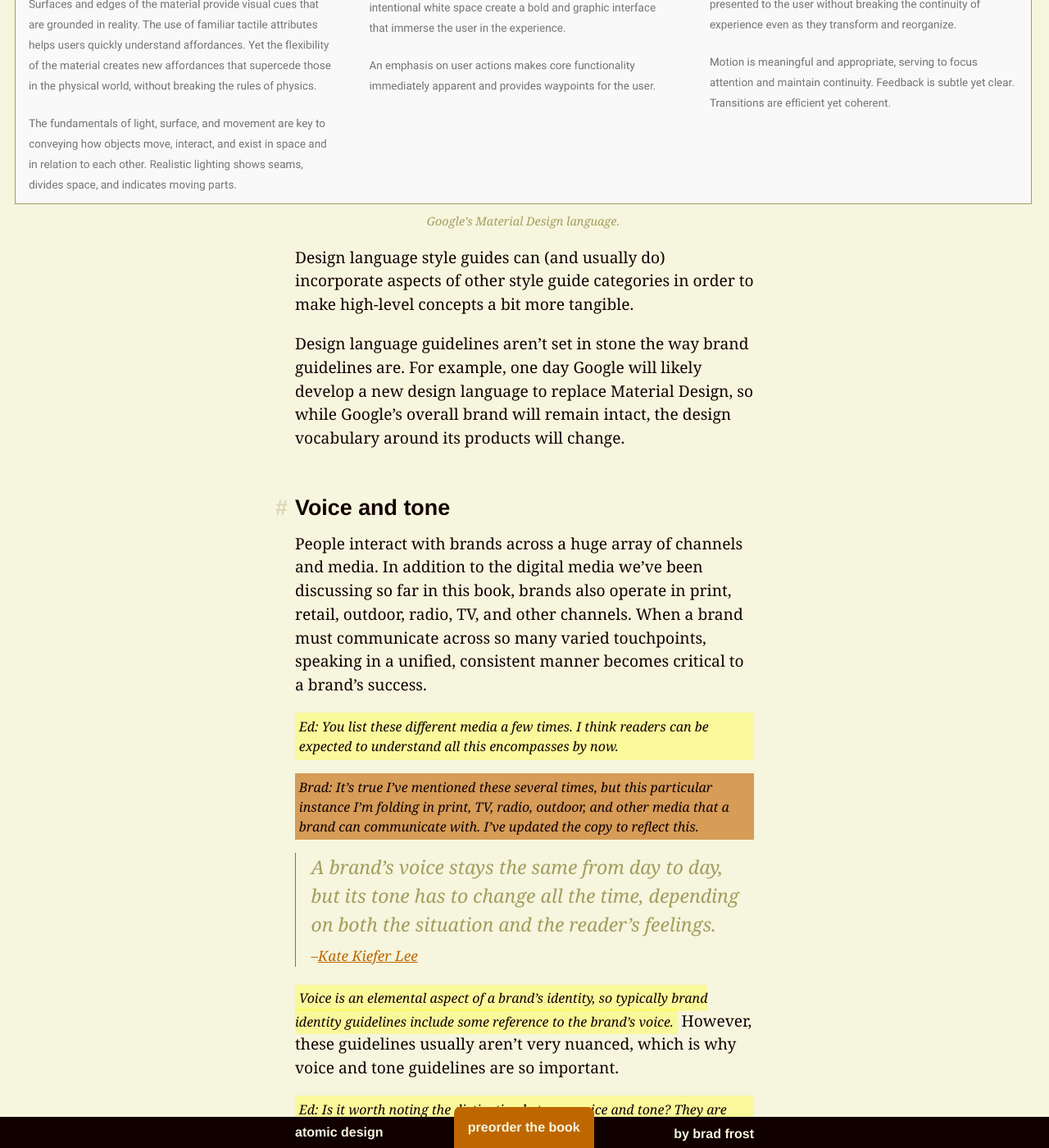
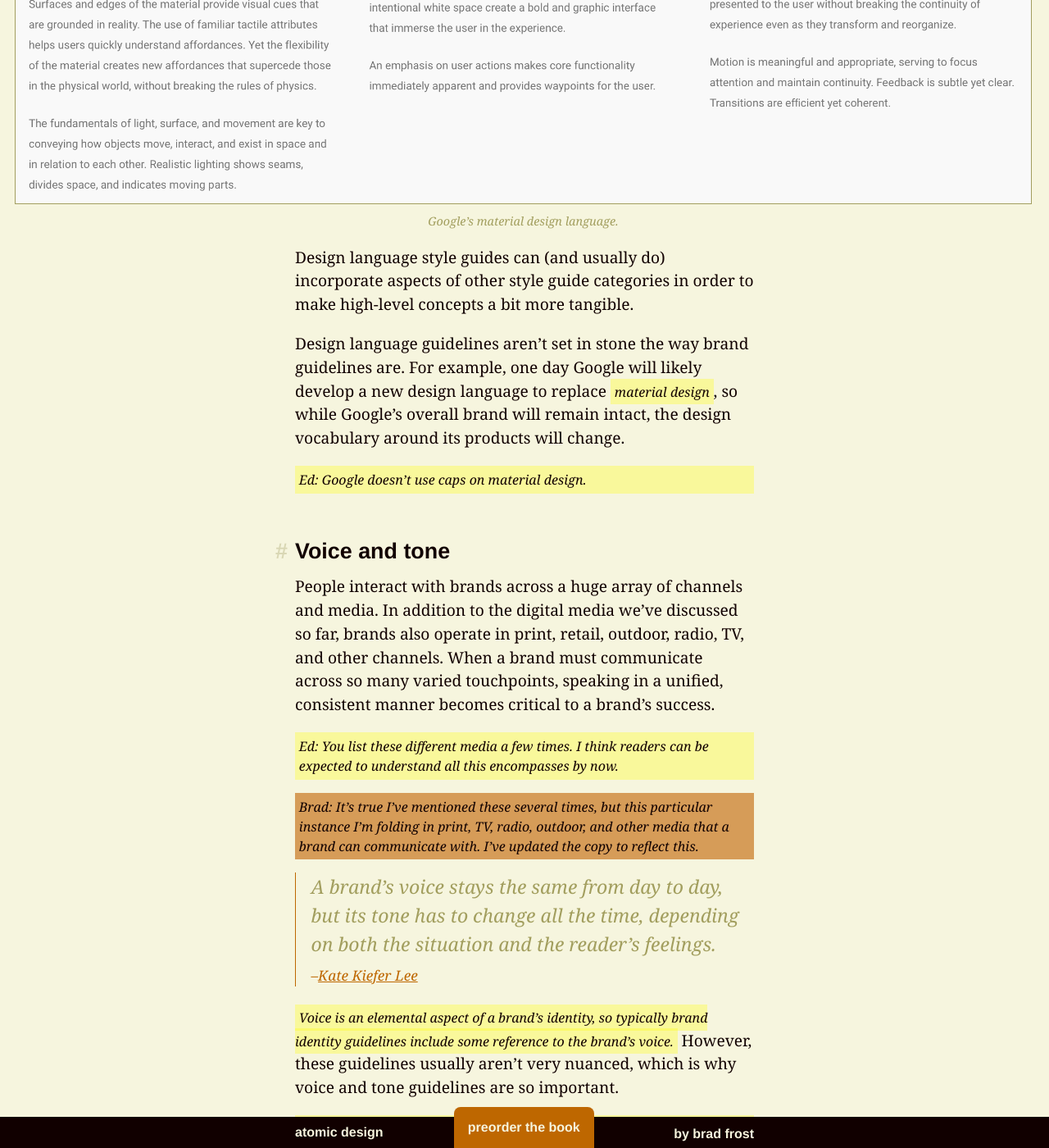
Before and after one commit to bradfrost/atomic-design, a Jekyll site: the page built from chapter-1.md, in a window 1280 px wide and 1400 px high, scrolled down 22174 px. Shown: the whole window at 82% size. Built offline with Jekyll 4.4.1, drawn with Linux system fonts in a browser that asks for light colours; some of the changed text lies outside the part shown.

Commit message:
Second round of copy-edits complete.
Just a few tweaks here and there.

```diff
--- a/chapter-1.md
+++ b/chapter-1.md
@@ -24,7 +24,7 @@ From the beginning, the page metaphor provided users with a familiar language wi
 
 {% include figure.html src="../images/content/chrome-webpage.png" caption="Chrome browser displaying ‘This webpage is not available’ message." %}
 
-The page was—and continues to be—a very visible and helpful metaphor for the users of the web. It also has a profound influence on how web experiences are created.
+The page was – and continues to be – a very visible and helpful metaphor for the users of the web. It also has a profound influence on how web experiences are created.
 
 In the early days of the web, companies looking to get online simply translated their printed materials onto their websites. But even though these brochure websites offered a very one-dimensional perspective of what the web could offer, viewing websites as digital representations of the printed page was easy for creators to wrap their heads around.
 
@@ -50,12 +50,9 @@ The page metaphor has served its purpose helping users familiarize themselves wi
 
 Thankfully, the web community is hard at work establishing principles and practices to help us effectively talk about and create for the web. And there’s one concept that keeps popping up in every conversation about how to make successful web experiences: **modularity**.
 
-Modularity predates the web by a long shot. The Industrial Revolution brought about interchangeable parts
-and Henry Ford’s assembly line forever transformed the automobile manufacturing process. The earliest cars and components were individually crafted, which led to many safety and maintainability nightmares. Ford broke the automobile down into its component parts and modularized the assembly process. The results spoke for themselves: more uniform, more reliable, safer cars rolled out of the factory, and in record time to boot.
-
+Modularity predates the web by a long shot. The Industrial Revolution brought about interchangeable parts and Henry Ford’s assembly line forever transformed the automobile manufacturing process. The earliest cars and components were individually crafted, which led to many safety and maintainability nightmares. Ford broke the automobile down into its component parts and modularized the assembly process. The results spoke for themselves: more uniform, more reliable, safer cars rolled out of the factory, and in record time to boot.
 
 As the machine age became the computer age, computer scientists began practicing object-oriented programming and establishing important modular concepts like *separation of concerns* and the *single responsibility principle*. It is from this world that the World Wide Web was born, so it’s no surprise that [modular design](http://www.w3.org/DesignIssues/Principles.html#Modular) quickly became a design principle for the architecture of the web.
-
 
 Slowly, but surely, these concepts found their way into web designers’ workflows. In the early 2000s we saw the introduction of libraries like [YUI](http://yuilibrary.com/) and [jQuery UI](http://jqueryui.com/) that provided developers with a toolkit of widgets and patterns to create more consistent user interfaces.
 
@@ -144,7 +141,7 @@ That’s not to say static design tools like Photoshop and Sketch aren’t impor
 
 Establishing design atmosphere early is critical to a project’s success, which is why designers have found ways to facilitate these important conversations without having to generate full mockups. Designer Samantha Warren developed design artifacts called [style tiles](http://styletil.es/), which demonstrate color, type, and texture explorations in a nice encapsulated one-pager. Designer Dan Mall built on Samantha’s idea with a concept called [element collages](http://danielmall.com/articles/rif-element-collages/), which demonstrate design atmosphere explorations in an exploded collage of interface elements.
 
-{% include figure.html src="../images/content/style-tiles.jpg" caption="Style tiles, a concept created by designer Samantha Warren, allow designers to explore color, typography, and texture without having to develop fully-developed comps." %}
+{% include figure.html src="../images/content/style-tiles.jpg" caption="Style tiles, a concept created by designer Samantha Warren, allow designers to explore color, typography, and texture without having to develop fully realized comps." %}
 
 By breaking visual explorations into smaller chunks, designers save time and effort while avoiding presenting unrealistic, premature layouts to clients. More importantly, these approaches shift stakeholders away from simply reacting to a pretty picture, and instead facilitate crucial conversations about overall design direction and how they relate to the project’s goals. We’ll discuss these concepts in more detail in chapter 4, but suffice it to say the visual design workflow is changing in a big way!
 
@@ -158,7 +155,7 @@ A few years ago Ethan Marcotte introduced us to the idea of [responsive web desi
 
 As designers quickly discovered, creating multi-device web experiences involves a lot more than creating squishy pages. Each individual piece of an interface contains its own unique challenges and opportunities in order for it to look and function beautifully across many screen sizes and environments.
 
-How can we present primary navigation — typically displayed as a horizontal list on large screens — in a thoughtful way on smaller screens? How do lightboxes, breadcrumbs, and carousels translate to smaller viewports and alternate input types? It’s these questions that led me to create [This Is Responsive](http://bradfrost.github.io/this-is-responsive/index.html), a showcase of responsive patterns that demonstrate the various ways a particular component could be executed in a responsive environment.
+How can we present primary navigation – typically displayed as a horizontal list on large screens – in a thoughtful way on smaller screens? How do lightboxes, breadcrumbs, and carousels translate to smaller viewports and alternate input types? It’s these questions that led me to create [This Is Responsive](http://bradfrost.github.io/this-is-responsive/index.html), a showcase of responsive patterns that demonstrate the various ways a particular component could be executed in a responsive environment.
 
 While This Is Responsive is successful at articulating how these interface patterns can scale across screen sizes and environments, it’s still up to designers and developers to put these patterns into action. And as it turns out, that’s a lot of work.
 
@@ -174,7 +171,7 @@ And boy are these things popular. As I’m writing this, Bootstrap is the most p
 
 One of the most attractive aspects of these frameworks is *speed*. Frameworks like Bootstrap allow designers to get ideas off the ground quickly, rapidly create prototypes, and launch sites sooner. Because the patterns provided by a tool kit are already cross-browser tested, developers can spend their time on more important tasks rather than beating their heads against a table testing some archaic version of Internet Explorer. And in case designers do get stuck, these frameworks’ communities can provide helpful support and advice.
 
-For freelancers, this increase in speed might mean they can take on an extra project or three, yielding more financial stability for the year. And in the startup world — a place where Bootstrap is omnipresent — minimum viable products can launch sooner, leading to faster answers regarding the products’ viability.
+For freelancers, this increase in speed might mean they can take on an extra project or three, yielding more financial stability for the year. And in the startup world – a place where Bootstrap is omnipresent – minimum viable products can launch sooner, leading to faster answers regarding the products’ viability.
 
 So frameworks like Bootstrap are insanely popular design systems that provide well-tested components, resulting in consistent designs and faster launches. What’s not to love? Well, like most everything in life, there are cons right there alongside the pros.
 
@@ -225,14 +222,21 @@ While brand identity guidelines are fairly tactile, design language guidelines a
 
 To present itself in a cohesive way across a growing range of products and media, Google developed a design language called *material design*. The [material design style guide](http://www.google.com/design/spec/material-design/introduction.html) defines its overarching design philosophy, goals, and general principles, while also providing specific applications of the material design language.
 
-{% include figure.html src="../images/content/styleguide-material.png" caption="Google’s Material Design language." %}
+{% include figure.html src="../images/content/styleguide-material.png" caption="Google’s material design language." %}
 
 Design language style guides can (and usually do) incorporate aspects of other style guide categories in order to make high-level concepts a bit more tangible.
 
-Design language guidelines aren’t set in stone the way brand guidelines are. For example, one day Google will likely develop a new design language to replace Material Design, so while Google’s overall brand will remain intact, the design vocabulary around its products will change.
+Design language guidelines aren’t set in stone the way brand guidelines are. For example, one day Google will likely develop a new design language to replace <span class="editor">material design</span>, so while Google’s overall brand will remain intact, the design vocabulary around its products will change.
+
+<div class="editor">
+{% capture m %}
+Ed: Google doesn't use caps on material design.
+{% endcapture %}
+{{ m | markdownify }}
+</div>
 
 ### Voice and tone
-People interact with brands across a huge array of channels and media. In addition to the digital media we've been discussing so far in this book, brands also operate in print, retail, outdoor, radio, TV, and other channels. When a brand must communicate across so many varied touchpoints, speaking in a unified, consistent manner becomes critical to a brand’s success.
+People interact with brands across a huge array of channels and media. In addition to the digital media we've discussed so far, brands also operate in print, retail, outdoor, radio, TV, and other channels. When a brand must communicate across so many varied touchpoints, speaking in a unified, consistent manner becomes critical to a brand’s success.
 
 <div class="editor">
 {% capture m %} Ed: You list these different media a few times. I think readers can be expected to understand all this encompasses by now. {% endcapture %} {{ m | markdownify }}
@@ -275,7 +279,7 @@ Writing style guides can be extremely granular, defining particulars around punc
 ### Code style guides
 It’s essential for teams to write legible, scalable, maintainable code. But without a way to promote and enforce code consistency, it’s easy for things to fall apart and leave every developer to fend for themselves.
 
-{% include figure.html src="../images/content/styleguide-github.png" caption="Github’s code style guide provides best practices for writing HTML, CSS, JavaScript, and Ruby within their organization." %}
+{% include figure.html src="../images/content/styleguide-github.png" caption="GitHub’s code style guide provides best practices for writing HTML, CSS, JavaScript, and Ruby within their organization." %}
 
 Code style guides provide conventions, patterns, and examples for how teams should approach their code. These guidelines and guardrails help rein in the madness so that teams can focus on producing great work together rather than refactoring a bunch of sloppy, inconsistent code.
 
@@ -338,12 +342,12 @@ What does “utility toolbar” mean? Does everyone understand what a “touch s
 
 As the number of people working on a project increases, it becomes all too easy for communication breakdowns to occur. It's not uncommon for different disciplines to have different names for the same module, and for individuals to go rogue and invent their own naming conventions. For true collaboration to occur, it's essential for teams to speak a common language. Style guides are there to help establish that shared vocabulary.
 
-{% include figure.html src="../images/content/starbucks-blocks-3up.png" caption="Giving names to patterns like 'Blocks 3-Up' in Starbucks' style guide helps team members speak the same language" %}
+{% include figure.html src="../images/content/starbucks-blocks-3up.png" caption="Giving names to patterns like 'Blocks 3-Up' in Starbucks' style guide helps team members speak the same language." %}
 
 **Style guides establish a consistent, shared vocabulary between everyone involved in a project**, encouraging collaboration between disciplines and reducing communication breakdowns.
 
 ### Education
-In her book <cite>[Front-end Style Guides](http://maban.co.uk/projects/front-end-style-guides/)</cite>, Anna Debenham deftly explains the many advantages of creating style guides, including one of the most crucial benefits: education.
+In her book <cite>[Front-End Style Guides](http://maban.co.uk/projects/front-end-style-guides/)</cite>, Anna Debenham deftly explains the many advantages of creating style guides, including one of the most crucial benefits: education.
 
 > Education is as important as documentation. A style guide can show clients that websites are systems rather than collections of pages. <cite>[Anna Debenham](http://maban.co.uk/projects/front-end-style-guides/)</cite>
 
@@ -356,12 +360,12 @@ Education isn't just important for clients and stakeholders. A good style guide
 
 By making a style guide a cornerstone of your workflow (which we'll detail in chapter 4), **designers and developers are forced to think about how their decisions affect the broader design system**. It becomes harder to go rogue and becomes easier to think of the greater good. And this is exactly where you want team members to be.
 
-A style guide provides a <span class="editor">home</span> for each discipline to contribute their respective considerations and concerns for patterns. By collecting all these considerations under <span class="editor">one roof</span>, the style guide becomes a hub for everyone involved in the project, which helps each discipline better understand the design system from many perspectives.
+A style guide provides a home for each discipline to contribute their respective considerations and concerns for patterns. By collecting all these considerations under one roof, the style guide becomes a hub for everyone involved in the project, which helps each discipline better understand the design system from many perspectives.
 
 ### Testing, testing, 1-2-3
 The homepage is broken, you say? Well, what exactly is breaking it?
 
-The ability to pull an interface apart into its component pieces makes testing a lot easier. A style guide allows you to view interface patterns in isolation, allowing developers to <span class="editor">zero in</span> on what's causing errors, browser inconsistencies, or performance issues.
+The ability to pull an interface apart into its component pieces makes testing a lot easier. A style guide allows you to view interface patterns in isolation, allowing developers to zero in on what's causing errors, browser inconsistencies, or performance issues.
 
 <div class="editor">
 {% capture m %}
@@ -397,7 +401,7 @@ Better yet, even if you were to undertake a major redesign you'll find that many
 By now the benefits of creating design systems should be abundantly clear, and hopefully visions of sugar plums and beautiful style guides are dancing through your head. But to reach style guide nirvana, you must first overcome the many treacherous challenges that come with the territory.
 
 ### The hard sell
-In order to benefit from style guides, organizations must first appropriate the necessary time and budget to make them happen. **That requires organizations to overcome the short-term mentality that all too often creeps its way into company culture.
+To benefit from style guides, organizations must first appropriate the necessary time and budget to make them happen. **That requires organizations to overcome the short-term mentality that all too often creeps its way into company culture.**
 
 The long-term benefits that style guides provide are obvious to those who are already thinking about the long game. The challenge, therefore, becomes convincing those stuck in a short-term, quarter-by-quarter mindset that establishing a thoughtful design system is a smart investment in the future.
 
@@ -415,7 +419,7 @@ This auxiliary project conundrum reminds me of sentiments I often hear around fa
 ### Maintenance and governance
 Even if time and money are allocated to establish style guides, these valuable tools often die on the vine if they're not given the focus they need to reach their true potential.
 
-**A maintenance and governance strategy is critical to style guides' success**. Style guides will be thrown in the trash (right beside all those PSDs and wireframes) and abandoned without a proper strategy in place for who will manage, maintain, and enforce them.
+**A maintenance and governance strategy is critical to style guides' success.** Style guides will be thrown in the trash (right beside all those PSDs and wireframes) and abandoned without a proper strategy in place for who will manage, maintain, and enforce them.
 
 Style guide maintenance is a hugely important topic and deserves to be covered in detail, so we'll dive into how to create maintainable style guides in chapter 5.
 
```
Also changed, not shown: other parts of chapter-1.md (+1 -1 lines).
